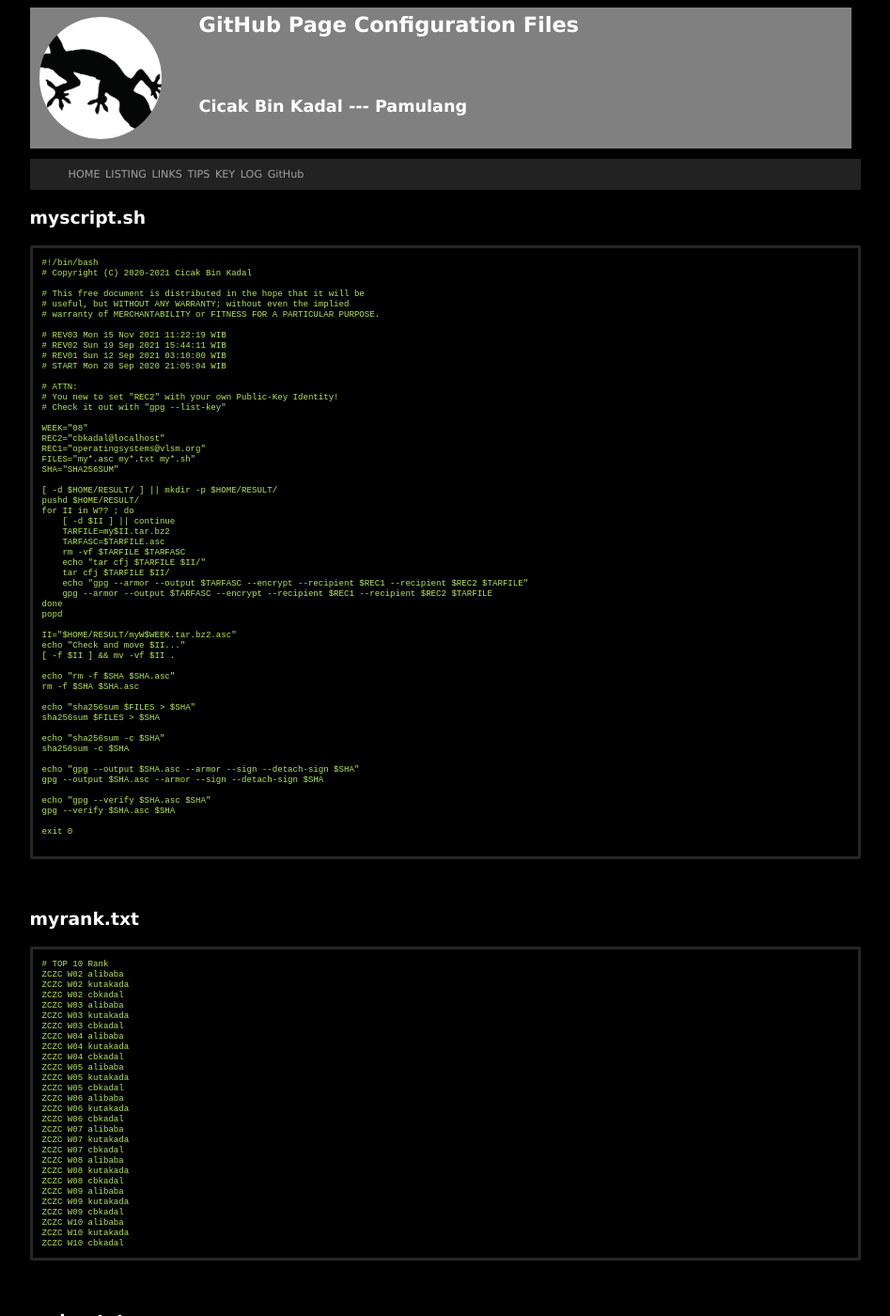
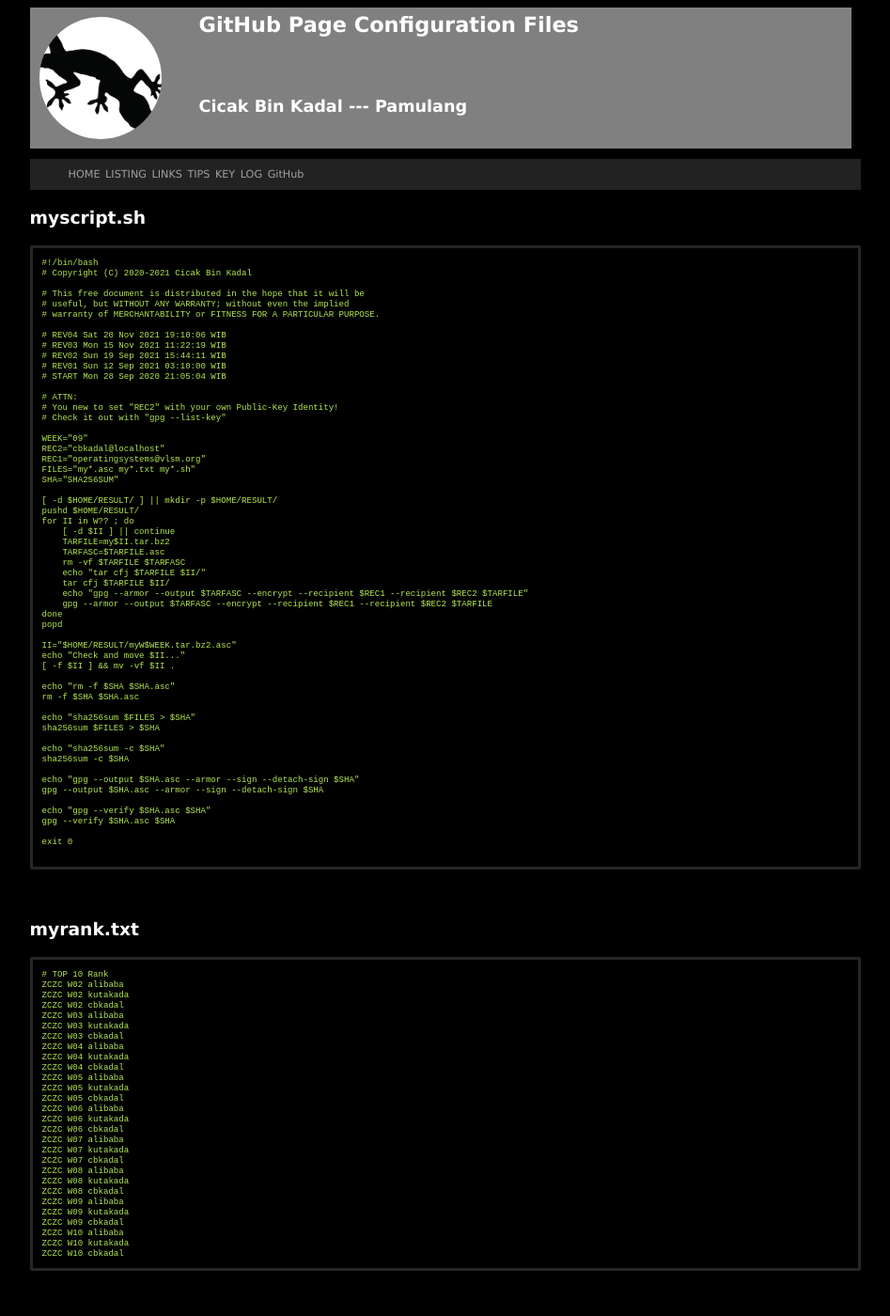
Before and after one commit to dnswd/os212, a Jekyll site: the page built from 000.md, in a window 1280 px wide and 1400 px high. Shown: the whole window at 94% size, without its empty margins (166-1113 px from the left). Built offline with Jekyll 4.4.1, drawn with Linux system fonts in a browser that asks for light colours; some of the changed text lies outside the part shown.

Commit message:
modified:   TXT/myW09.tar.bz2.asc

````diff
--- a/000.md
+++ b/000.md
@@ -12,6 +12,7 @@
 # useful, but WITHOUT ANY WARRANTY; without even the implied
 # warranty of MERCHANTABILITY or FITNESS FOR A PARTICULAR PURPOSE.
 
+# REV04 Sat 20 Nov 2021 19:10:06 WIB
 # REV03 Mon 15 Nov 2021 11:22:19 WIB
 # REV02 Sun 19 Sep 2021 15:44:11 WIB
 # REV01 Sun 12 Sep 2021 03:10:00 WIB
@@ -21,7 +22,7 @@
 # You new to set "REC2" with your own Public-Key Identity!
 # Check it out with "gpg --list-key"
 
-WEEK="08"
+WEEK="09"
 REC2="cbkadal@localhost"
 REC1="operatingsystems@vlsm.org"
 FILES="my*.asc my*.txt my*.sh"
@@ -183,7 +184,7 @@
 
 ```
 title:       "Operating Systems 2021-2 (OS212)"
-version:     "0041---19-Nov-2021"
+version:     "0042---20-Nov-2021"
 copyright:   "2021-2021"
 description: >-
   This Is How Me Do It!
--- a/_config.yml
+++ b/_config.yml
@@ -1,5 +1,5 @@
 title:       "Operating Systems 2021-2 (OS212)"
-version:     "0041---19-Nov-2021"
+version:     "0042---20-Nov-2021"
 copyright:   "2021-2021"
 description: >-
   This Is How Me Do It!
````
Also changed, not shown: 4 other files.
